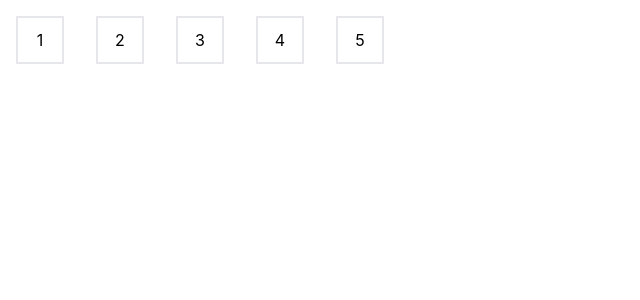
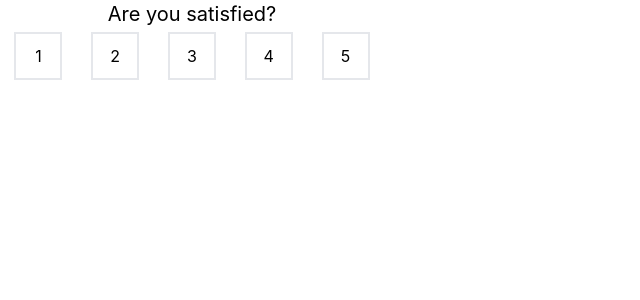
Before and after one commit to IndraMakassar/reactDebitCard, a React (Create React App) app: page / in a window 1280 px wide. Shown: the top 300 px of the page, without its empty margins (0-640 px from the left). Built offline with nearby package versions, Linux system fonts and the light colour scheme.

Commit message:
change how the rate button change color

```diff
--- a/src/rateButton.jsx
+++ b/src/rateButton.jsx
@@ -1,6 +1,6 @@
 function RateButton({ value, onSquareClick, pressed}) {
     return (
-        <button className={pressed ? "w-12 h-12 m-4 border-2 bg-cyan-800" : "w-12 h-12 m-4 border-2"} onClick={onSquareClick}>{value}</button>
+        <button className={pressed ? "w-12 h-12 border-2 bg-cyan-800 text-blue-50" : "w-12 h-12 border-2"} onClick={onSquareClick}>{value}</button>
     );
 }
 
--- a/src/rateButtons.jsx
+++ b/src/rateButtons.jsx
@@ -6,18 +6,23 @@ function RateButtons() {
 
     function handleClick(i) {
         const newPressed = Array(5).fill(false);
-        newPressed[i] = true;
+        for (let j = 1; j <= i; j++) {
+            newPressed[j] = true;
+        }
         setPressed(newPressed);
     }
 
     return (
-        <>
-            <RateButton value={"1"} pressed={pressed[1]} onSquareClick={() => handleClick(1)}/>
-            <RateButton value={"2"} pressed={pressed[2]} onSquareClick={() => handleClick(2)}/>
-            <RateButton value={"3"} pressed={pressed[3]} onSquareClick={() => handleClick(3)}/>
-            <RateButton value={"4"} pressed={pressed[4]} onSquareClick={() => handleClick(4)}/>
-            <RateButton value={"5"} pressed={pressed[5]} onSquareClick={() => handleClick(5)}/>
-        </>
+        <div className={"w-96 h-20 flex flex-col text-center justify-between"}>
+            <h1 className={"text-xl"}>Are you satisfied?</h1>
+            <div className={"flex flex-row justify-around"}>
+                <RateButton value={"1"} pressed={pressed[1]} onSquareClick={() => handleClick(1)}/>
+                <RateButton value={"2"} pressed={pressed[2]} onSquareClick={() => handleClick(2)}/>
+                <RateButton value={"3"} pressed={pressed[3]} onSquareClick={() => handleClick(3)}/>
+                <RateButton value={"4"} pressed={pressed[4]} onSquareClick={() => handleClick(4)}/>
+                <RateButton value={"5"} pressed={pressed[5]} onSquareClick={() => handleClick(5)}/>
+            </div>
+        </div>
     );
 }
 
```
